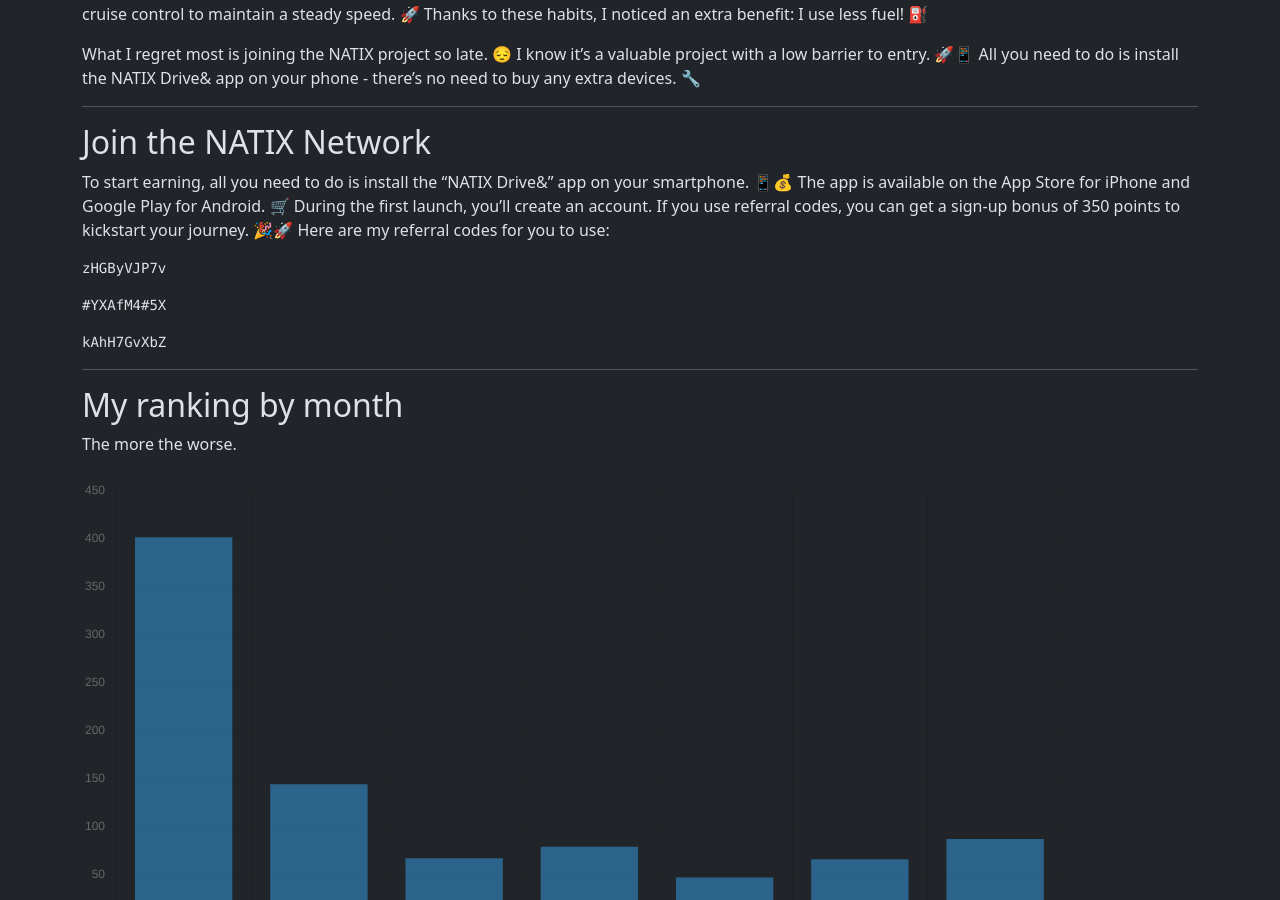
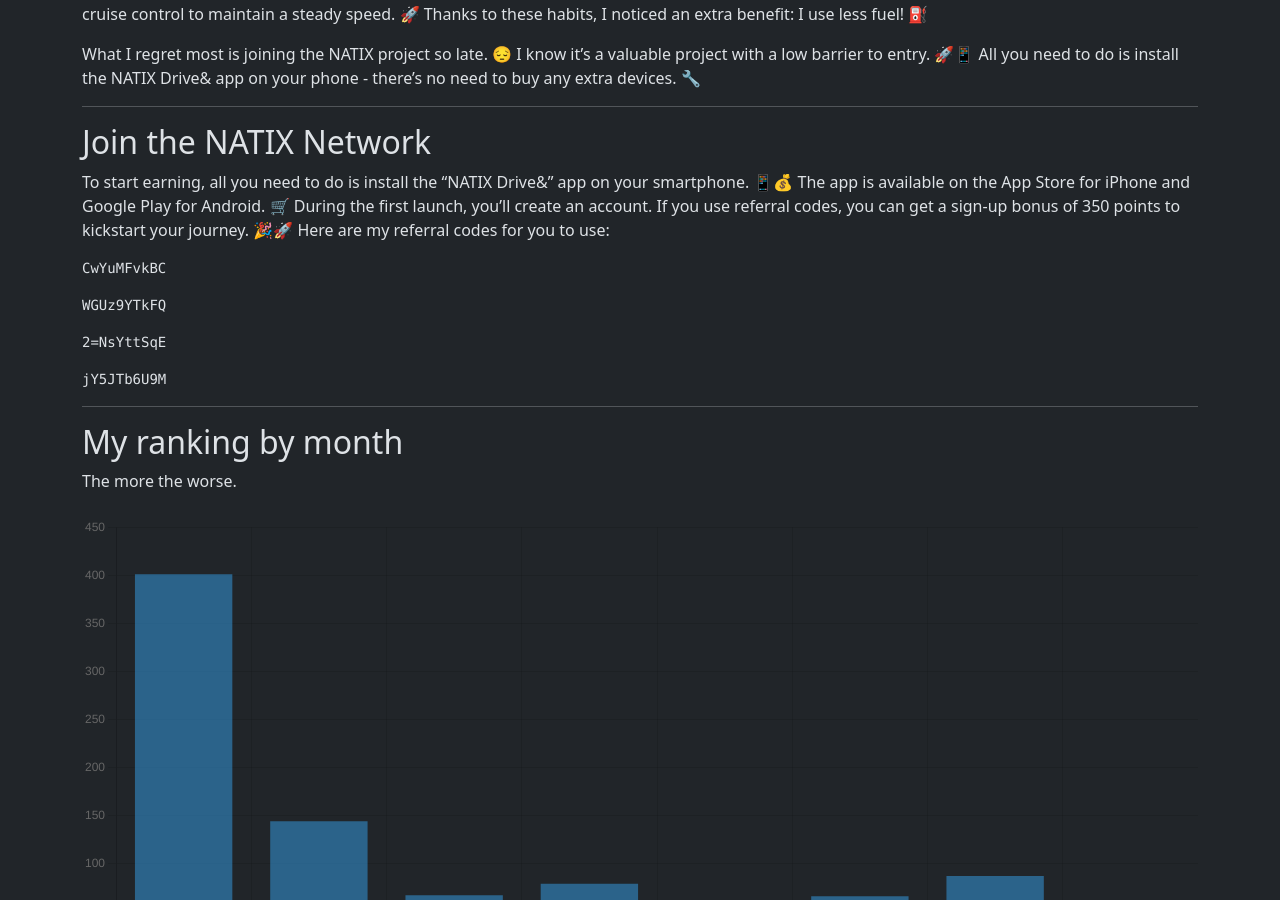
Before and after one commit to torrocus/natix, a Jekyll site: the page built from index.md, in a window 1280 px wide and 900 px high, scrolled down 2352 px. Built offline with Jekyll 4.4.1, drawn with Linux system fonts in a browser that asks for light colours.

Commit message:
Refresh referrer codes

````diff
--- a/index.md
+++ b/index.md
@@ -137,15 +137,19 @@ If you use referral codes, you can get a sign-up bonus of 350 points to kickstar
 Here are my referral codes for you to use:
 <!-- NATIX-REFERRAL-CODES-LIST:START -->
 ```
-zHGByVJP7v
+CwYuMFvkBC
 ```
 
 ```
-#YXAfM4#5X
+WGUz9YTkFQ
 ```
 
 ```
-kAhH7GvXbZ
+2=NsYttSqE
+```
+
+```
+jY5JTb6U9M
 ```
 <!-- NATIX-REFERRAL-CODES-LIST:END -->
 <!--
````
